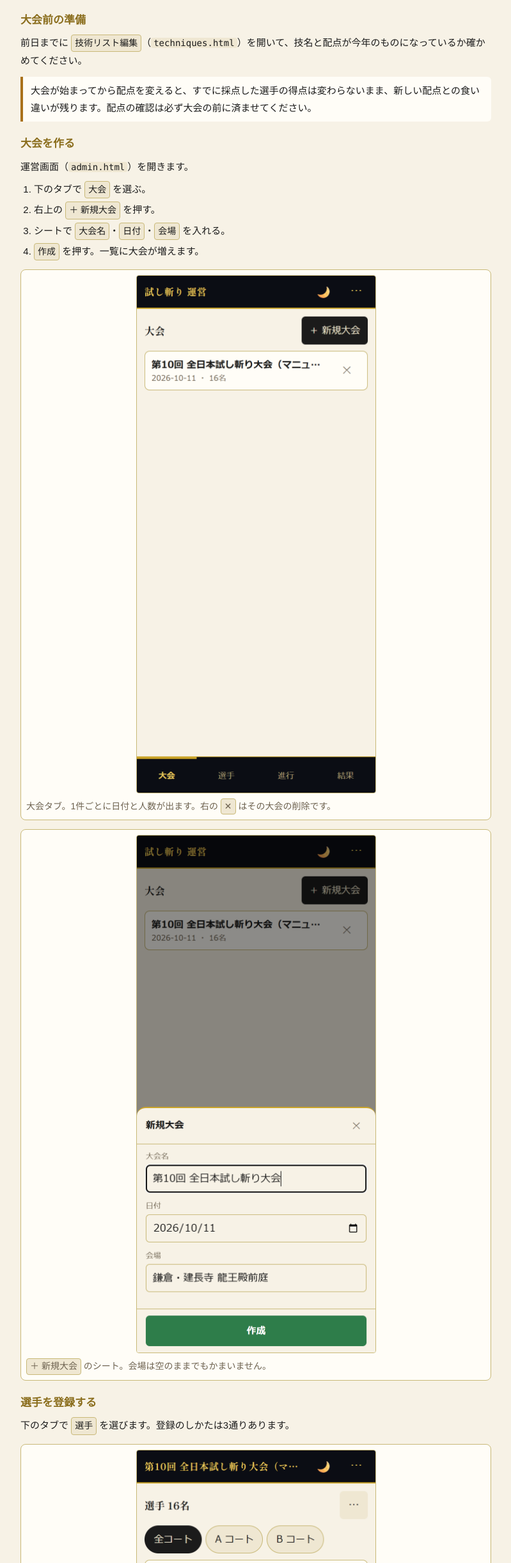
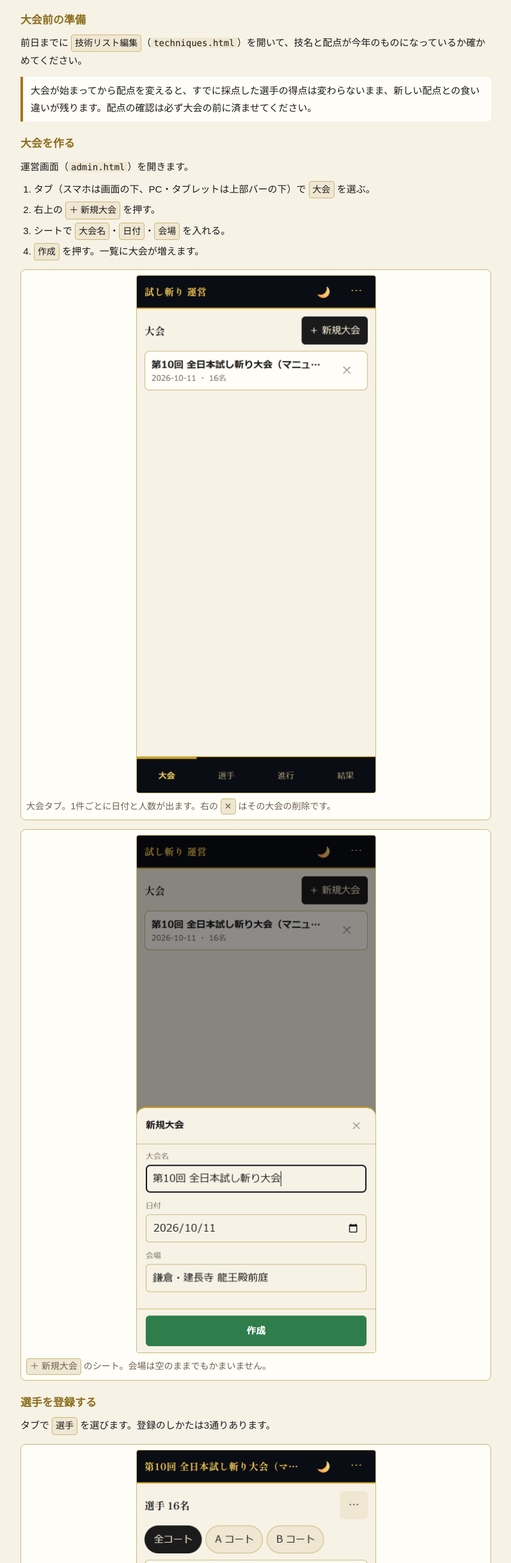
Before and after one commit to yet103/phx-tameshigiri, a website: page help.html in a window 1280 px wide. Shown: the part 1778-4221 px from the top of the page at 64% size, without its empty margins (240-1039 px from the left). Drawn offline with Linux system fonts and the light colour scheme; a web font is replaced by a local one.

Commit message:
docs: マニュアルのタブの位置の説明を PC の上タブに合わせる
Co-Authored-By: Claude Fable 5.1 <noreply@anthropic.com>

```diff
--- a/help.html
+++ b/help.html
@@ -130,7 +130,7 @@
     <h3>大会を作る</h3>
     <p>運営画面（<code>admin.html</code>）を開きます。</p>
     <ol>
-      <li>下のタブで <span class="ui">大会</span> を選ぶ。</li>
+      <li>タブ（スマホは画面の下、PC・タブレットは上部バーの下）で <span class="ui">大会</span> を選ぶ。</li>
       <li>右上の <span class="ui">＋ 新規大会</span> を押す。</li>
       <li>シートで <span class="ui">大会名</span>・<span class="ui">日付</span>・<span class="ui">会場</span> を入れる。</li>
       <li><span class="ui">作成</span> を押す。一覧に大会が増えます。</li>
@@ -147,7 +147,7 @@
     </figure>
 
     <h3>選手を登録する</h3>
-    <p>下のタブで <span class="ui">選手</span> を選びます。登録のしかたは3通りあります。</p>
+    <p>タブで <span class="ui">選手</span> を選びます。登録のしかたは3通りあります。</p>
 
     <figure class="shot-mobile">
       <img src="help/img/admin_players.png" loading="lazy" alt="選手タブ。コートの絞り込みチップ、選手のカード、右下の赤い「＋」ボタン。">
```
